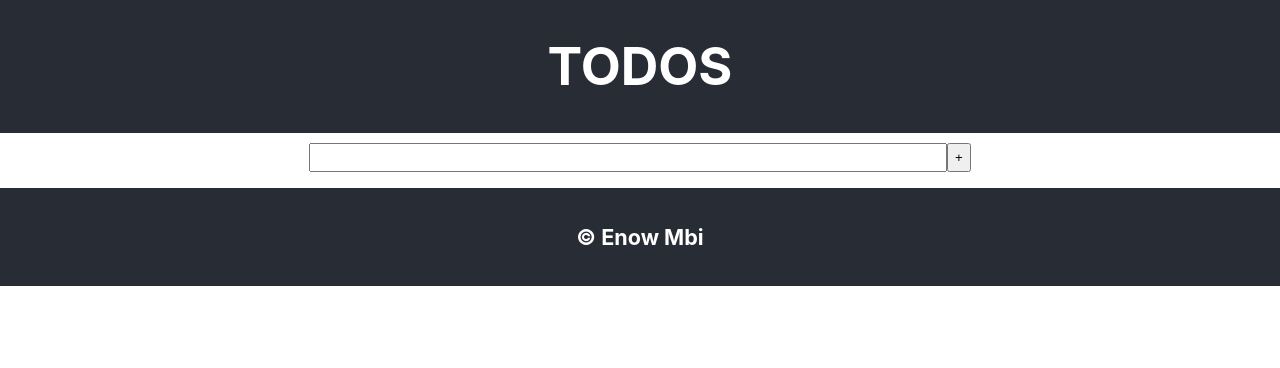
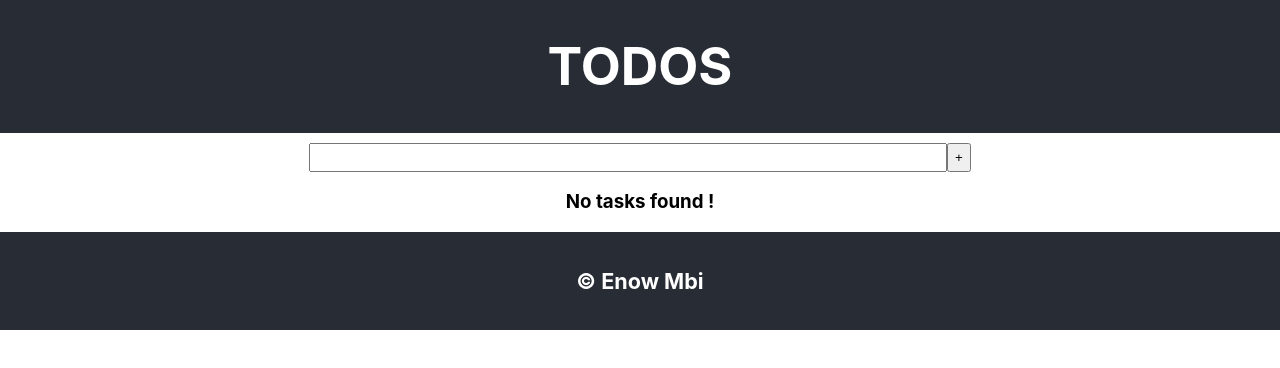
Before and after one commit to enowmbi/todo-app-react, a React (Create React App) app: page / in a window 1280 px wide. Shown: the top 368 px of the page. Built offline with nearby package versions, Linux system fonts and the light colour scheme.

Commit message:
Add function to handle delete

```diff
--- a/src/App.js
+++ b/src/App.js
@@ -1,5 +1,5 @@
 import Header from "./components/header"
-import Task from "./components/task"
+import Tasks from "./components/tasks"
 import Footer from "./components/footer"
 import { useState, useRef } from "react"
 import { v4 } from "uuid"
@@ -27,6 +27,12 @@ function App() {
       setNewTask(newTaskRef.current.value)
     }
 
+    const handleDelete =(id)=>{
+        const filteredTasks = tasks.filter((task)=>task.id !== id)
+        console.log("Deleting task with id: ", id)
+        setTasks(filteredTasks)
+    }
+
     return(
         <div className="App">
             <Header/>
@@ -34,16 +40,8 @@ function App() {
                 <form className="New-Task" onSubmit={handleSubmit}>
                     <input type="text" ref={newTaskRef} value={newTask} onChange={handleChange}/>
                     <button className="Add-button" onClick={handleSubmit}>+</button>
-                </form>
-                <ol>
-                 {tasks.map((task) =>{
-                     return(<li><Task
-                         key={task.id}
-                         name={task.name}
-                         completed={task.completed}
-                     /></li>)
-                 })}
-               </ol>
+             </form>
+            { tasks.length ? (<Tasks tasks={tasks} handleDelete={handleDelete} />): (<h3>No tasks found !</h3>) }
             </main>
             <Footer/>
         </div>
--- a/src/components/task.jsx
+++ b/src/components/task.jsx
@@ -1,13 +1,11 @@
-const Task =({completed, name })=>{
+const Task =({completed, name, handleDelete, key })=>{
     return(
         <div className="App-task">
         <label>
-            <input
-              type="checkbox"
-              checked={completed}
-              />
+            <input type="checkbox" checked={completed} />
             {name}
         </label>
+        <button onClick={handleDelete}> Delete </button>
         </div>
     )
 }
--- a/src/components/tasks.jsx
+++ b/src/components/tasks.jsx
@@ -1,24 +1,21 @@
 import Task from "../components/task"
-import { useState } from "react"
 
-const Tasks =(props)=>{
-
-    const handleChange=(id)=>{
-    }
+const Tasks =({ tasks, handleDelete })=>{
 
   return(
-      <div>
+      <article>
           <h4>These are my tasks</h4>
-          {props.tasks.map((task)=>{
-              return(<Task
-                  key={task.id}
-                  name={task.title}
-                  checked={task.complete}
-                  onChange={handleChange(task.id)}/>
-              )
-          })}
-          <hr/>
-      </div>
+                <ol>
+                 {tasks.map((task) =>{
+                     return(<li><Task
+                         key={task.id}
+                         name={task.name}
+                         completed={task.completed}
+                         handleDelete={()=>handleDelete(task.id)}
+                     /></li>)
+                 })}
+               </ol>
+      </article>
   )
 }
 export default Tasks
```
